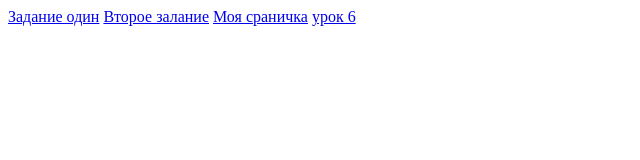
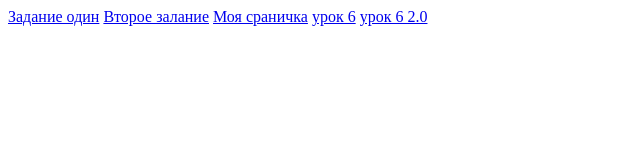
Before and after one commit to mishatyurin/mishatyurin.github.io, a plain HTML site: page index.html in a window 1280 px wide. Shown: the full height of the page, 0-640 px from the left. Drawn offline with Linux system fonts and the light colour scheme.

Commit message:
Update index.html

```diff
--- a/index.html
+++ b/index.html
@@ -14,5 +14,6 @@
 <a href="task_2.html">Второе залание</a>
 <a href="my_page.html">Моя сраничка</a>
     <a href="hover.html">урок 6</a>
+     <a href="hover-2.html">урок 6 2.0</a>
 </body>
 </html>
```
